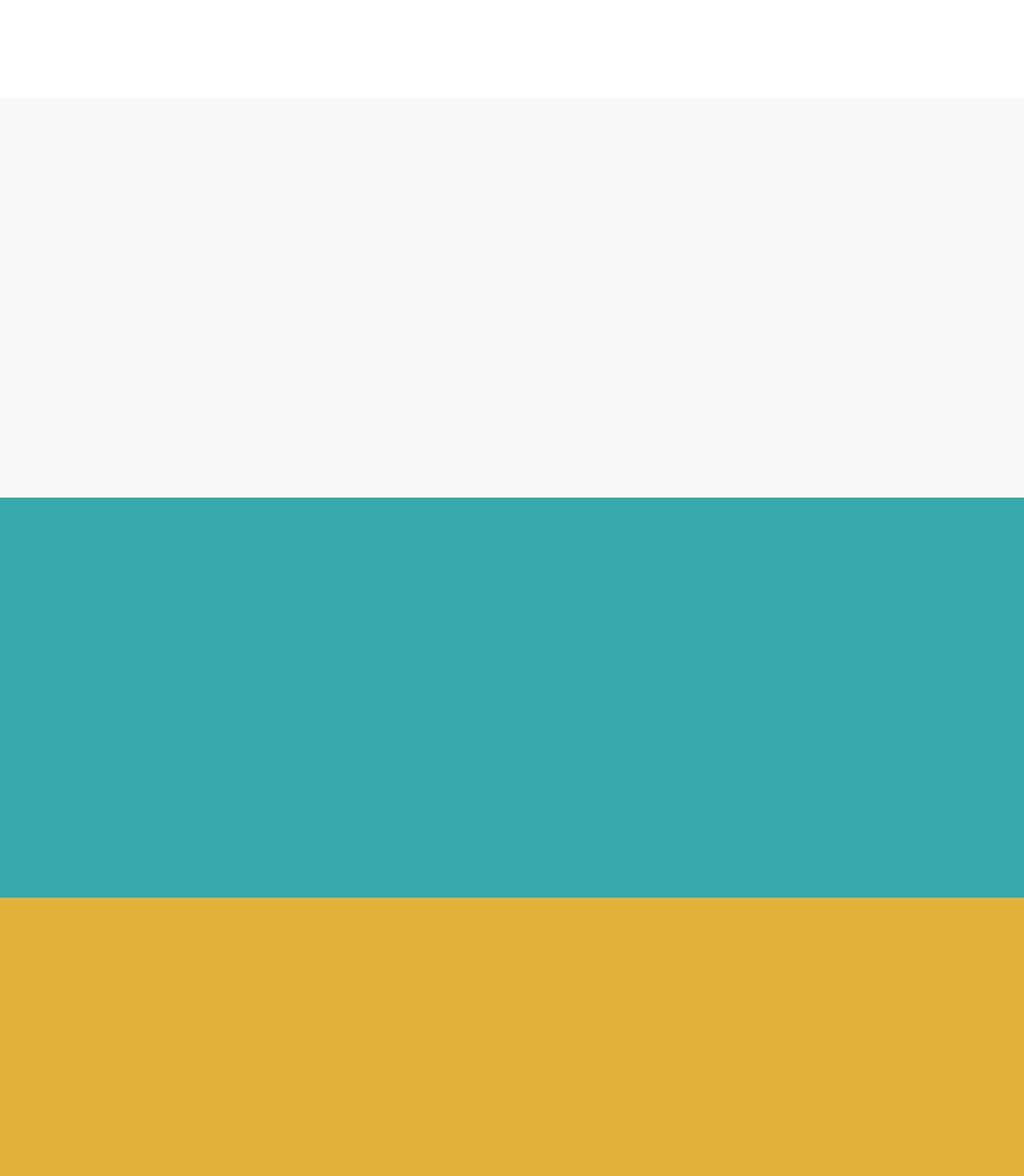
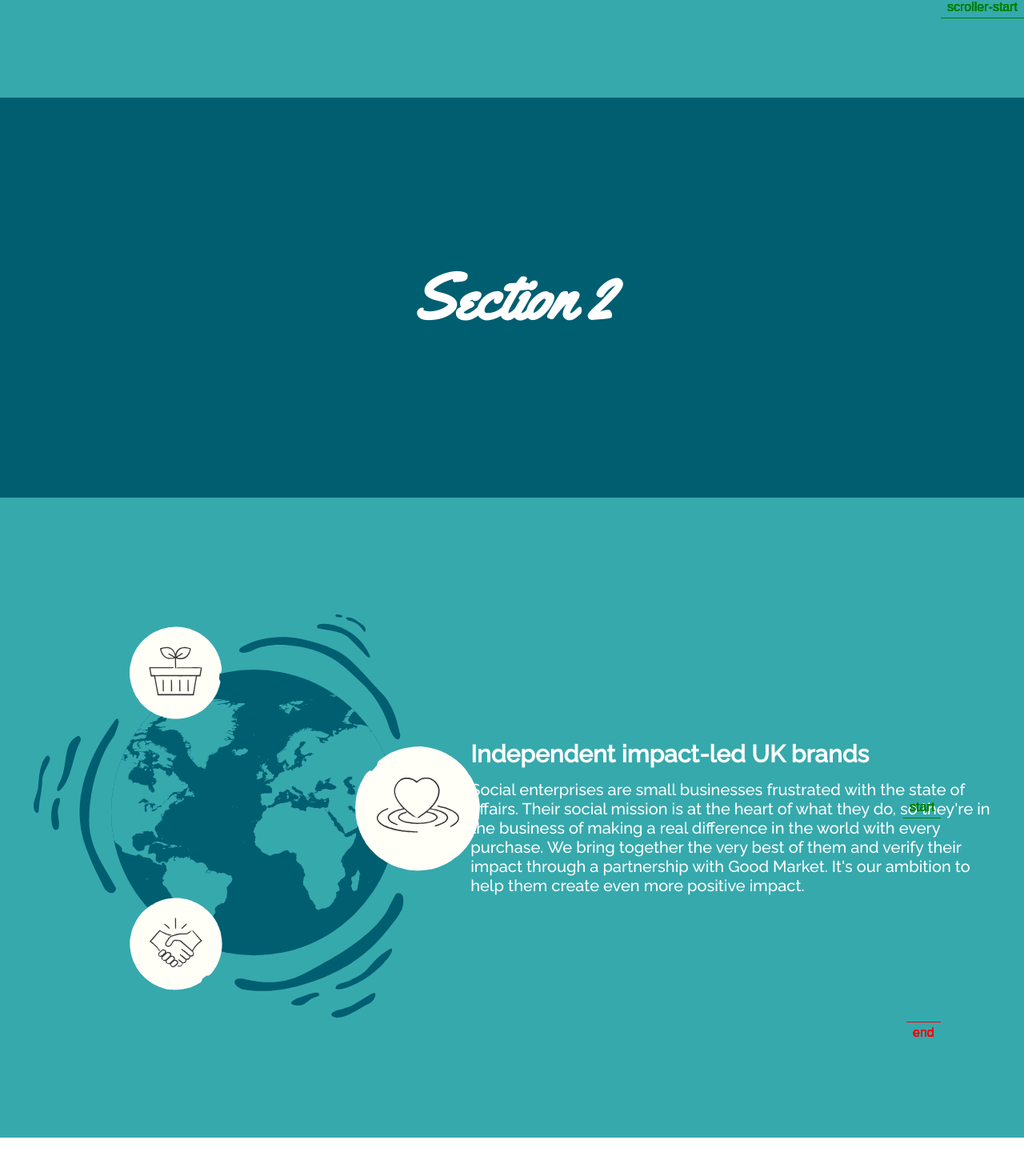
Before and after one commit to ViacheslavPliusnin/spin-around-animation, a React (Create React App) app: page / in a window 1280 px wide. Shown: the part 378-1848 px from the top of the page at 80% size. Built offline with nearby package versions, Linux system fonts and the light colour scheme.

Commit message:
GSAP animation added

```diff
--- a/package.json
+++ b/package.json
@@ -11,6 +11,7 @@
     "@types/react": "^17.0.40",
     "@types/react-dom": "^17.0.13",
     "@types/styled-components": "^5.1.24",
+    "gsap": "^3.9.1",
     "react": "^17.0.2",
     "react-dom": "^17.0.2",
     "react-scripts": "5.0.0",
--- a/src/App.tsx
+++ b/src/App.tsx
@@ -1,87 +1,39 @@
-import React from 'react';
-import styled, { keyframes } from 'styled-components';
+import React, { useRef, useEffect } from 'react';
+import styled from 'styled-components';
+import { gsap } from 'gsap';
+import { ScrollTrigger } from 'gsap/ScrollTrigger';
 import { ReactComponent as Planet } from './assets/images/ecosystem.svg';
 import { ReactComponent as BrandsIcon } from './assets/images/independent-brands.svg';
 import { ReactComponent as ShoppersIcon } from './assets/images/social-shoppers.svg';
 import { ReactComponent as EmployersIcon } from './assets/images/employers-conscience.svg';
 
-const mustard = '#e2b238';
+const white = '#fff';
 const blue = '#36a9ad';
-const black = '#1d1d1b';
-const white = '#fff';
-const gray = '#f7f9f7';
-
-const rotateAnimation = keyframes`
-  from {
-    transform: rotate(0deg);
-  }
-  33.33% {
-    transform: rotate(120deg);
-  }
-  66.66% {
-    transform: rotate(240deg);
-  }
-  to {
-    transform: rotate(360deg);
-  }
-`;
-
-const brandsRotate = keyframes`
-  from {
-    transform: rotate(360deg) scale(1.35);
-  }
-  33.33% {
-    transform: rotate(240deg) scale(1);
-  }
-  66.66% {
-    transform: rotate(120deg) scale(1);
-  }
-  to {
-    transform: rotate(0deg) scale(1.35);
-  }
-`;
-
-const shoppersRotate = keyframes`
-  from {
-    transform: rotate(360deg) scale(1);
-  }
-  33.33% {
-    transform: rotate(240deg) scale(1.35);
-  }
-  66.66% {
-    transform: rotate(120deg) scale(1);
-  }
-  to {
-    transform: rotate(0deg) scale(1);
-  }
-`;
-
-const employersRotate = keyframes`
-  from {
-    transform: rotate(360deg) scale(1);
-  }
-  33.33% {
-    transform: rotate(240deg) scale(1);
-  }
-  66.66% {
-    transform: rotate(120deg) scale(1.35);
-  }
-  to {
-    transform: rotate(0deg) scale(1);
-  }
-`;
+const darkBlue = '#005e71';
 
 const EmptySection = styled.div<{ color?: string }>`
   width: 100%;
   height: 500px;
   background-color: ${({ color }) => color || white};
+  display: flex;
+  align-items: center;
+  justify-content: center;
+`;
+
+const SectionHeading = styled.h2`
+  font-family: 'Yellowtail', cursive;
+  color: ${white};
+  font-size: 80px;
 `;
 
 const PlanetSection = styled.div`
   background-color: ${blue};
   padding: 100px 0;
+  min-height: 100vh;
+  position: relative;
   display: flex;
-  justify-content: center;
+  justify-content: space-around;
+  align-items: center;
 `;
 
 const PlanetContainer = styled.div`
@@ -94,10 +46,7 @@ const RotationContainer = styled.div`
   height: 505px;
   top: 0;
   left: 0;
-  transition: transform 1s linear;
-  transform-style: preserve-3D;
   transform-origin: 276px 245px;
-  animation: ${rotateAnimation} 10s infinite;
 `;
 
 const Brands = styled(BrandsIcon)`
@@ -106,10 +55,6 @@ const Brands = styled(BrandsIcon)`
   position: absolute;
   top: 185px;
   right: -75px;
-  transition: transform 1s linear;
-  transform-style: preserve-3D;
-  transform-origin: center center;
-  animation: ${brandsRotate} 10s infinite;
 `;
 
 const Shoppers = styled(ShoppersIcon)`
@@ -118,10 +63,6 @@ const Shoppers = styled(ShoppersIcon)`
   position: absolute;
   top: 15px;
   left: 120px;
-  transition: transform 1s linear;
-  transform-style: preserve-3D;
-  transform-origin: center center;
-  animation: ${shoppersRotate} 10s infinite;
 `;
 
 const Employers = styled(EmployersIcon)`
@@ -130,35 +71,187 @@ const Employers = styled(EmployersIcon)`
   position: absolute;
   bottom: 35px;
   left: 120px;
-  transition: transform 1s linear;
-  transform-style: preserve-3D;
-  transform-origin: center center;
-  animation: ${employersRotate} 10s infinite;
 `;
 
-const App: React.FC = (): JSX.Element => (
+const TextContainer = styled.div`
+  position: relative;
+  display: flex;
+  flex-direction: column;
+`;
+
+const Heading = styled.h2`
+  margin-bottom: 15px;
+`;
+
+const Text = styled.p<{ isAbsolutePosition?: boolean }>`
+  position: ${({ isAbsolutePosition }) => (isAbsolutePosition ? 'absolute' : 'static')};
+  color: ${white};
+  font-size: 20px;
+  font-weight: 500;
+  max-width: 650px;
+`;
+
+const brandsText = (
   <>
-    <EmptySection />
-    <EmptySection color={gray} />
-    <EmptySection color={blue} />
-    <EmptySection color={mustard} />
-    <EmptySection color={black} />
-    <PlanetSection>
-      <PlanetContainer>
-        <Planet />
-        <RotationContainer>
-          <Brands />
-          <Shoppers />
-          <Employers />
-        </RotationContainer>
-      </PlanetContainer>
-    </PlanetSection>
-    <EmptySection color={black} />
-    <EmptySection color={mustard} />
-    <EmptySection color={blue} />
-    <EmptySection color={gray} />
-    <EmptySection />
+    <Heading>Independent impact-led UK brands</Heading>
+    Social enterprises are small businesses frustrated with the state of affairs. Their social
+    mission is at the heart of what they do, so they're in the business of making a real difference
+    in the world with every purchase. We bring together the very best of them and verify their
+    impact through a partnership with Good Market. It's our ambition to help them create even more
+    positive impact.
   </>
 );
 
+const shoppersText = (
+  <>
+    <Heading>Socially conscious shoppers</Heading>
+    Feeling frustrated with unethical companies, greenwashing, online orders that show up in plastic
+    packaging? We want to make it easier for you to shop without compromising your values or
+    sacrificing on quality. We promise to prioritise sustainability and transparency in everything
+    we do, as do our brand partners. Learn more about our impact and sustainability policies.
+  </>
+);
+
+const employersText = (
+  <>
+    <Heading>Employers with a conscience</Heading>
+    It's long been known companies are big drivers of change. We help them to buy more ethically
+    from purpose-driven brands, as well as measure their positive impact. Everything from employee
+    Christmas gifts to coffee in the office kitchen can help to get us closer to the UN's
+    Sustainable Development Goals. We see a future where buying social is the ordinary, expected —
+    and measured. Get your company to join the mission.
+  </>
+);
+
+const App: React.FC = (): JSX.Element => {
+  const sectionRef = useRef(null);
+  const containerRef = useRef(null);
+  const rotationContainerRef = useRef(null);
+  const brandsRef = useRef(null);
+  const shoppersRef = useRef(null);
+  const employersRef = useRef(null);
+  const brandsTextRef = useRef(null);
+  const shoppersTextRef = useRef(null);
+  const employersTextRef = useRef(null);
+
+  useEffect(() => {
+    gsap.registerPlugin(ScrollTrigger);
+
+    const scrollTrigger = {
+      markers: true,
+      trigger: containerRef.current,
+      start: '50% 50%',
+      end: 'bottom top',
+      scrub: 1,
+    };
+
+    gsap.to(sectionRef.current, {
+      scrollTrigger: {
+        trigger: sectionRef.current,
+        scrub: 1,
+        pin: true,
+      },
+    });
+
+    gsap.to(rotationContainerRef.current, {
+      scrollTrigger: scrollTrigger,
+      keyframes: {
+        '0%': { rotate: 0 },
+        '50%': { rotate: 120 },
+        '100%': { rotate: 240 },
+      },
+    });
+
+    gsap.to(brandsRef.current, {
+      scrollTrigger: scrollTrigger,
+      keyframes: {
+        '0%': { rotate: 360, scale: 1.35 },
+        '50%': { rotate: 240, scale: 1 },
+        '100%': { rotate: 120, scale: 1 },
+      },
+    });
+
+    gsap.to(shoppersRef.current, {
+      scrollTrigger: scrollTrigger,
+      keyframes: {
+        '0%': { rotate: 360, scale: 1 },
+        '50%': { rotate: 240, scale: 1.35 },
+        '100%': { rotate: 120, scale: 1 },
+      },
+    });
+
+    gsap.to(employersRef.current, {
+      scrollTrigger: scrollTrigger,
+      keyframes: {
+        '0%': { rotate: 360, scale: 1 },
+        '50%': { rotate: 240, scale: 1 },
+        '100%': { rotate: 120, scale: 1.35 },
+      },
+    });
+
+    gsap.to(brandsTextRef.current, {
+      scrollTrigger: scrollTrigger,
+      keyframes: {
+        '0%': { yPercent: 0, opacity: 1 },
+        '50%': { yPercent: -125, opacity: 0 },
+        '100%': { yPercent: -125, opacity: 0 },
+      },
+    });
+
+    gsap.to(shoppersTextRef.current, {
+      scrollTrigger: scrollTrigger,
+      keyframes: {
+        '0%': { yPercent: 125, opacity: 0 },
+        '50%': { yPercent: 0, opacity: 1 },
+        '100%': { yPercent: -125, opacity: 0 },
+      },
+    });
+
+    gsap.to(employersTextRef.current, {
+      scrollTrigger: scrollTrigger,
+      keyframes: {
+        '0%': { yPercent: 125, opacity: 0 },
+        '50%': { yPercent: 125, opacity: 0 },
+        '100%': { yPercent: 0, opacity: 1 },
+      },
+    });
+  }, []);
+
+  return (
+    <>
+      <EmptySection color={blue}>
+        <SectionHeading>Section 1</SectionHeading>
+      </EmptySection>
+      <EmptySection color={darkBlue}>
+        <SectionHeading>Section 2</SectionHeading>
+      </EmptySection>
+      <PlanetSection ref={sectionRef}>
+        <PlanetContainer ref={containerRef}>
+          <Planet />
+          <RotationContainer ref={rotationContainerRef}>
+            <Brands ref={brandsRef} />
+            <Shoppers ref={shoppersRef} />
+            <Employers ref={employersRef} />
+          </RotationContainer>
+        </PlanetContainer>
+        <TextContainer>
+          <Text ref={brandsTextRef}>{brandsText}</Text>
+          <Text ref={shoppersTextRef} isAbsolutePosition>
+            {shoppersText}
+          </Text>
+          <Text ref={employersTextRef} isAbsolutePosition>
+            {employersText}
+          </Text>
+        </TextContainer>
+      </PlanetSection>
+      <EmptySection color={darkBlue}>
+        <SectionHeading>Section 4</SectionHeading>
+      </EmptySection>
+      <EmptySection color={blue}>
+        <SectionHeading>Section 5</SectionHeading>
+      </EmptySection>
+    </>
+  );
+};
+
 export default App;
--- a/src/index.css
+++ b/src/index.css
@@ -1,4 +1,5 @@
 @import-normalize;
+@import url('https://fonts.googleapis.com/css2?family=Raleway:wght@500&family=Yellowtail&display=swap');
 
 *,
 *::before,
@@ -6,4 +7,5 @@
   padding: 0;
   margin: 0;
   box-sizing: border-box;
+  font-family: 'Raleway', sans-serif;
 }
```
Also changed, not shown: 1 other file (tests, documents, lock files or other folders).
